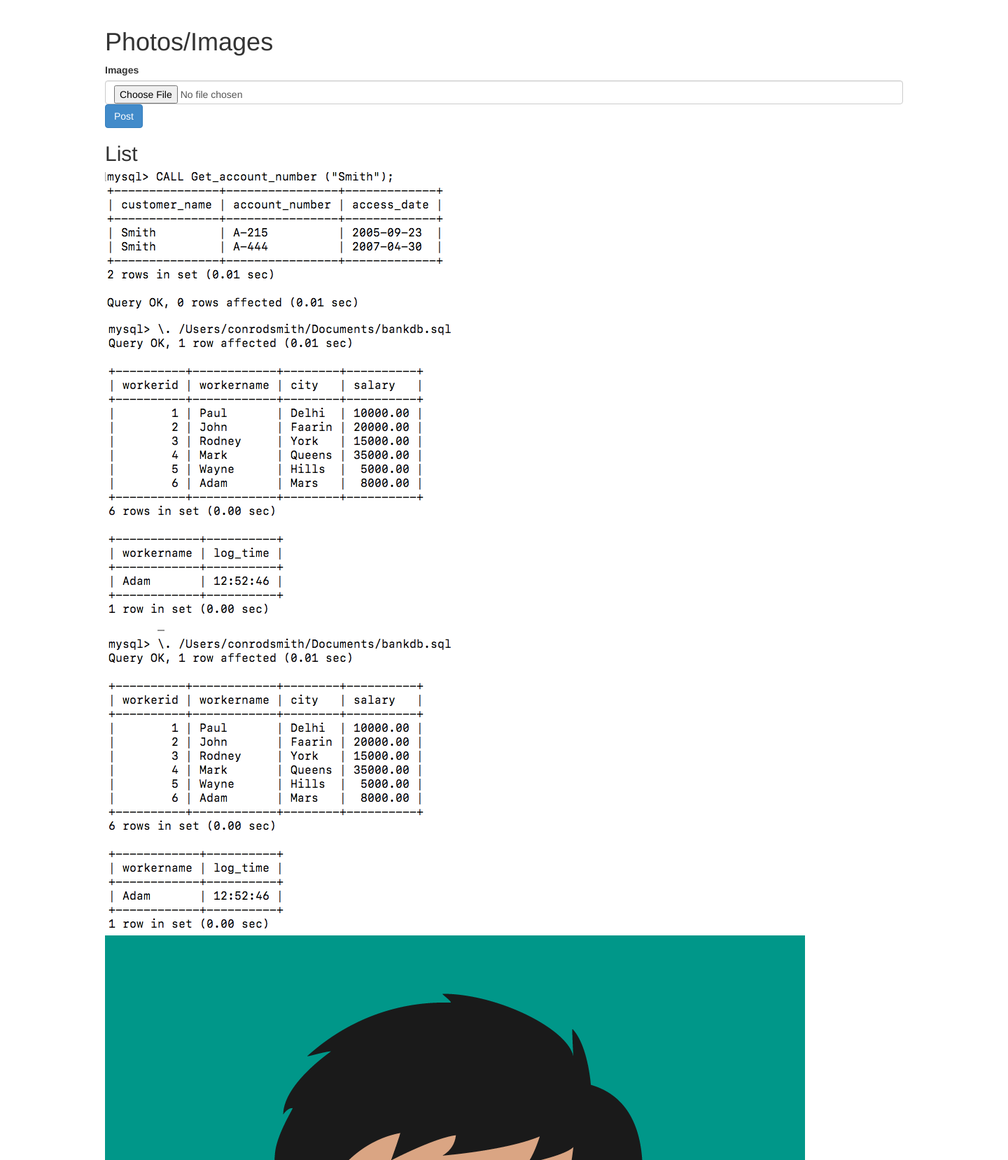
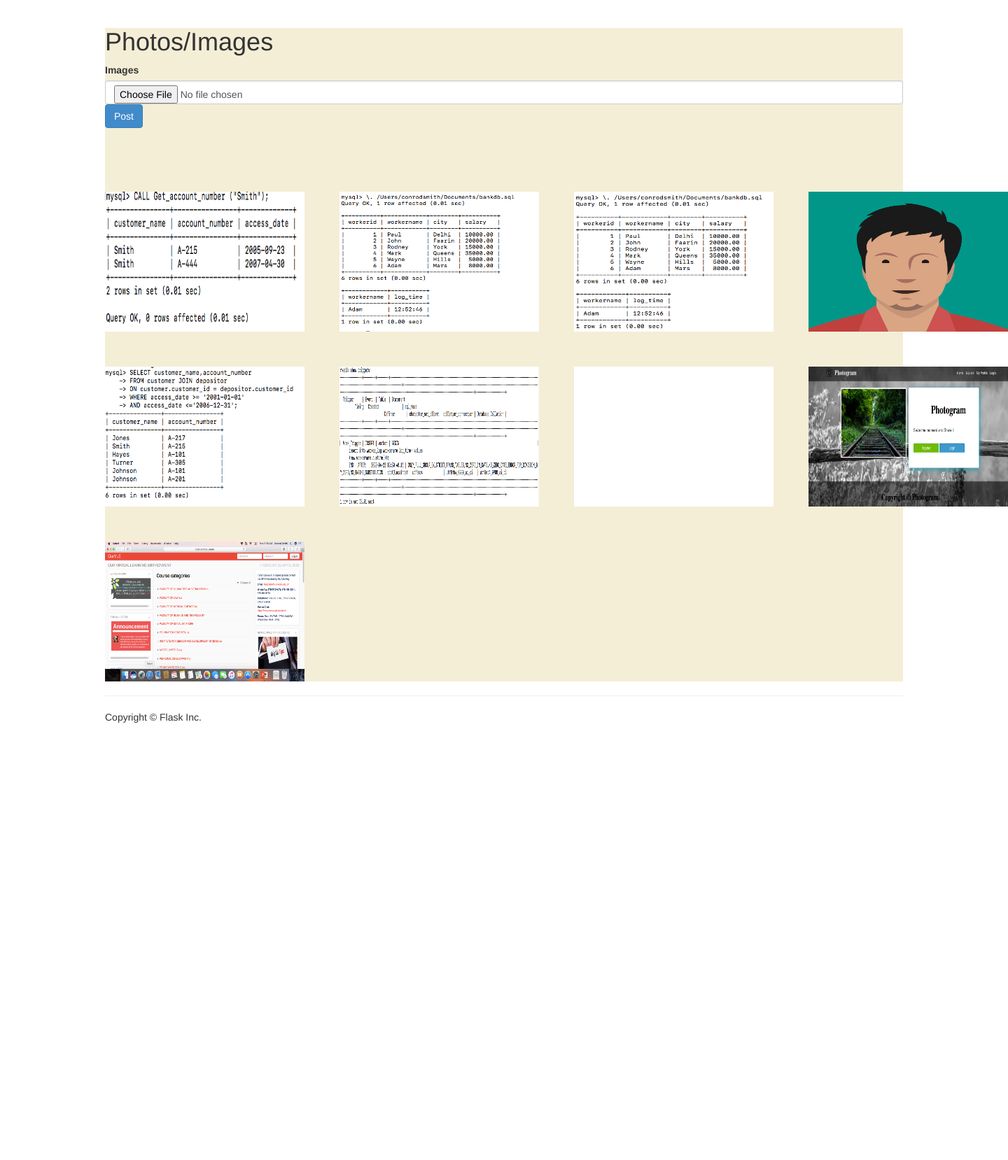
Before and after one commit to gill876/COMP3161-project, a Flask app: page /images in a window 1440 px wide; the page is wider, and only the part inside the window is pictured. Shown: the part 62-1720 px from the top of that part at 70% size. After the commit the page ends 1095 px from the top of that part, so only its background shows below. Run offline with Flask 2, Linux system fonts and the light colour scheme; some libraries are stand-ins or nearby versions.

Commit message:
trying to fix the images page

```diff
--- a/app/static/css/app.css
+++ b/app/static/css/app.css
@@ -106,3 +106,24 @@
 .signup{
     padding: 10%;
 }
+
+.imageupload_form{
+    padding-bottom: 8%;
+}
+
+
+
+.img_layout_container {
+    display:grid;
+    grid-template-columns: 25% 25% 25% 25%;
+    grid-auto-rows: 200px;
+    grid-gap: 50px;
+}
+.layout img{
+    width: 100%;
+    height: 100%;
+}
+
+.everything_img{
+    background-color: #f4eed7;
+}
--- a/app/templates/images.html
+++ b/app/templates/images.html
@@ -2,8 +2,12 @@
 
 {% block main %}
 
-    <h1 class="userimage_header">Photos/Images</h1>
+    <div class="everything_img">
 
+        <div class="imageheader">
+
+            <h1 class="userimage_header">Photos/Images</h1>
+        </div>
     <div class="imageupload_form">
         <form action "{{ url_for('images') }}" method="POST" enctype="mutlipart/form-data">
 
@@ -12,15 +16,17 @@
             <div class="form-up">
                 {{ form.images.label }}
                 {{ form.images(class="form-control")}}
+
             </div>
 
             <div class="post_img_button">
-                <button type="submit" name="submit" class="btn btn-primary">Post</button>
+             <button type="submit" name="submit" class="btn btn-primary">Post</button>
             </div>
+
 
         </form>
     </div>
-    <div> <h2>List</h2>
+    <div class="img_layout_container">
         {% for img in images %}
         <div class = "layout">
             <img src="{{url_for('static',filename ='images/'+ img ) }}" />
@@ -32,5 +38,5 @@
             <img src="{{ url_for('static', filename="userprofileimages/"+ file) }}" alt="uploaded_photos">
         {% endfor %}
     </div> -->
-
+    </div>
 {% endblock %}
```
